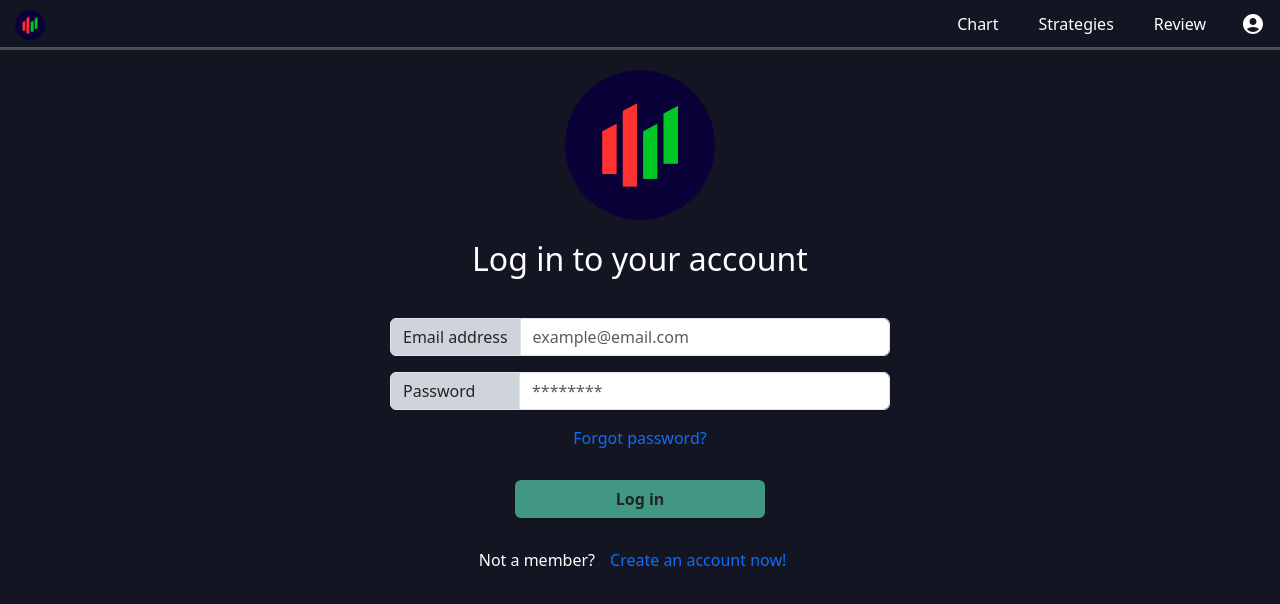
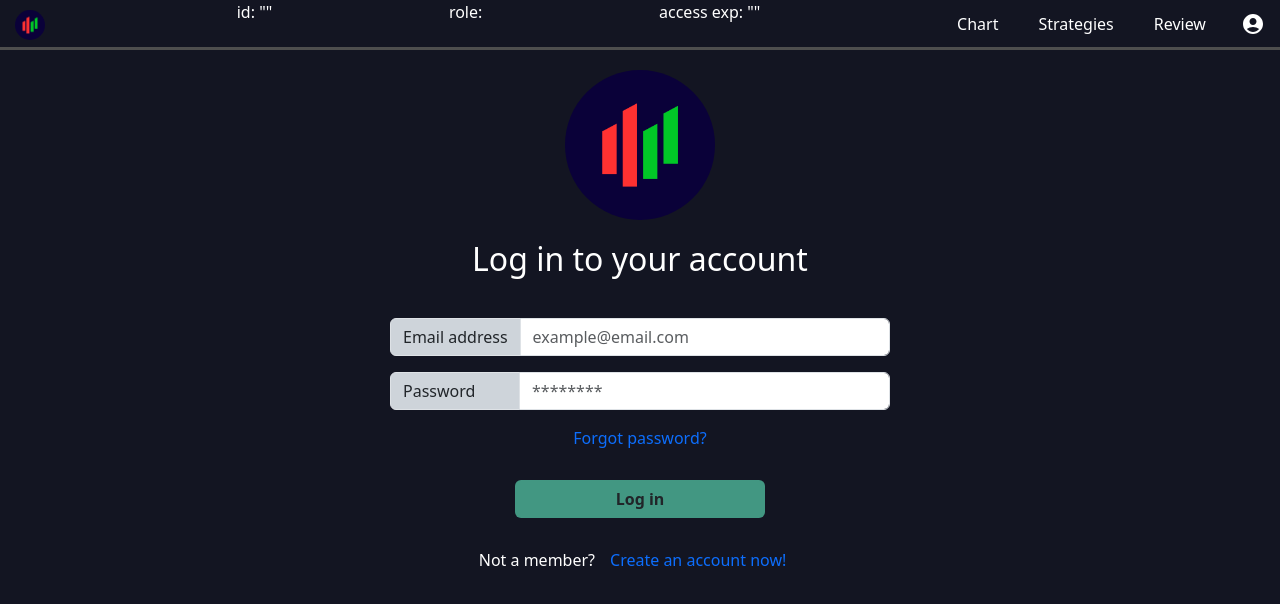
Before and after one commit to Cocopuffff/TraderJoe, a React (Vite) app in the folder frontend/: page /login in a window 1280 px wide. Shown: the top 604 px of the page. Built offline with nearby package versions, Linux system fonts and the light colour scheme; the HTML template or start-up script is replaced by a standard one.

Commit message:
add login and logout function for frontend

```diff
--- a/frontend/src/components/Navbar.jsx
+++ b/frontend/src/components/Navbar.jsx
@@ -62,6 +62,9 @@ const Navbar = (props) => {
           </div>
         )}
       </div>
+      <div>id: {JSON.stringify(appCtx.id)}</div>
+      <div>role: {appCtx.role}</div>
+      <div>access exp: {JSON.stringify(appCtx.expirationDate)}</div>
       <div className={styles.menu}>
         <NavLink
           className={(navData) =>
@@ -114,7 +117,7 @@ const Navbar = (props) => {
               >
                 Register
               </NavLink>
-              <NavLink to="/" onClick={() => appCtx.logOut}>
+              <NavLink to="/" onClick={appCtx.logOut}>
                 Log out
               </NavLink>
             </div>
--- a/frontend/src/pages/Login.jsx
+++ b/frontend/src/pages/Login.jsx
@@ -17,7 +17,7 @@ const Login = () => {
     try {
       event.preventDefault();
       const res = await fetchData(
-        "/auth/login",
+        "/auth/login/",
         "POST",
         { email: email, password: password },
         undefined
```
Also changed, not shown: 1 other file (tests, documents, lock files or other folders).
